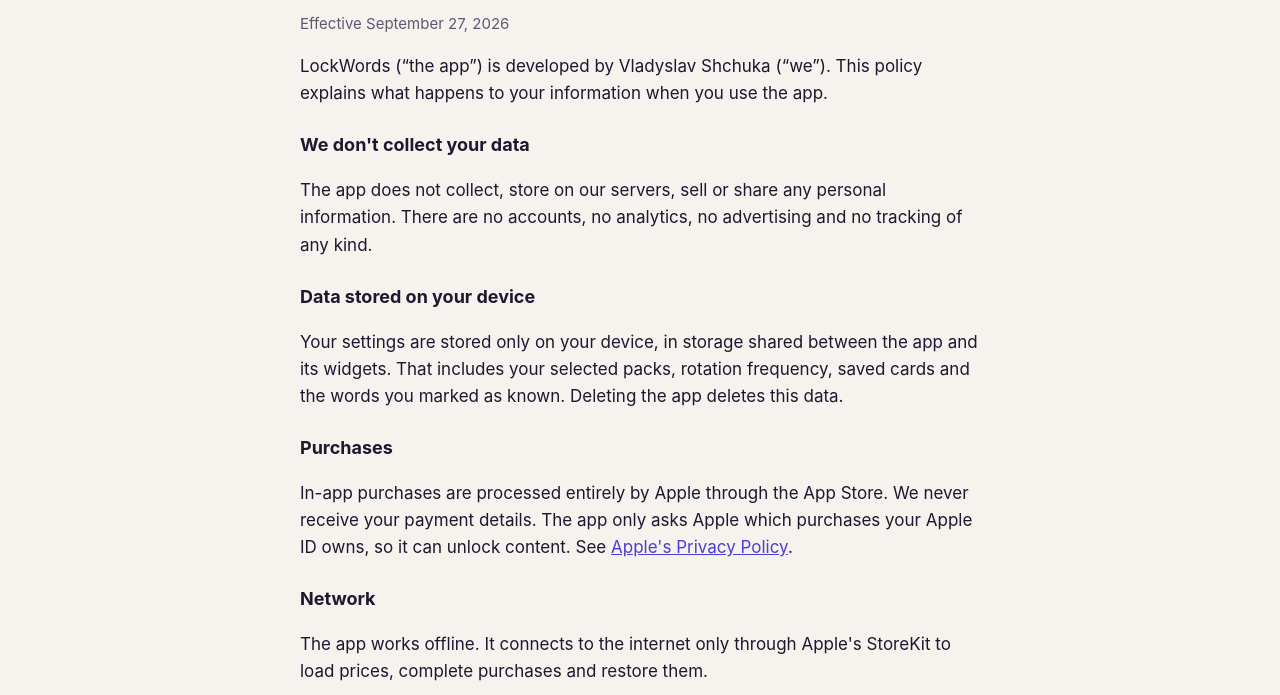
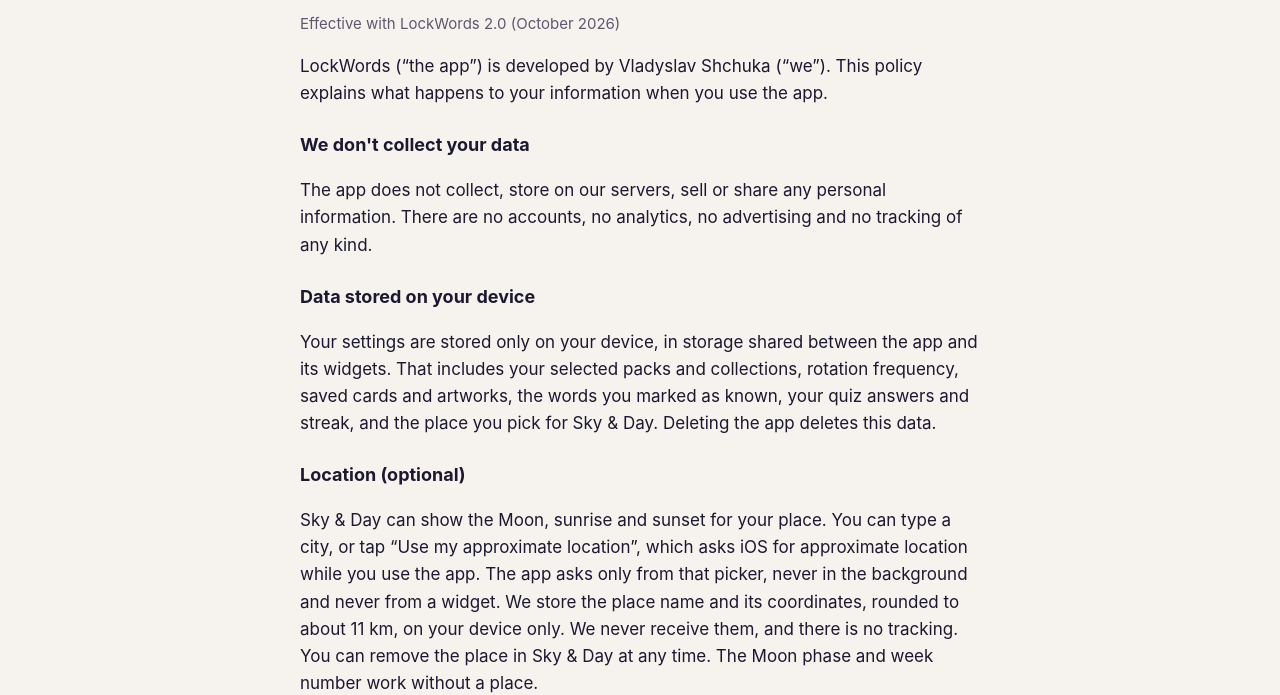
Before and after one commit to Xzot/lockwords, a plain HTML site: page privacy.html in a window 1280 px wide. Shown: the part 476-1171 px from the top of the page. Drawn offline with Linux system fonts and the light colour scheme.

Commit message:
Privacy policy: Sky & Day location (optional) and Apple Maps network note for LockWords 2.0

```diff
--- a/privacy.html
+++ b/privacy.html
@@ -5,20 +5,23 @@
 <nav><a href="index.html">Support</a><a href="privacy.html">Privacy Policy</a><a href="terms.html">Terms of Use</a></nav></header>
 <main>
 <h2>Privacy Policy</h2>
-<p class="muted">Effective September 27, 2026</p>
+<p class="muted">Effective with LockWords 2.0 (October 2026)</p>
 <p>LockWords (“the app”) is developed by Vladyslav Shchuka (“we”). This policy explains what happens to your information when you use the app.</p>
 
 <h3>We don't collect your data</h3>
 <p>The app does not collect, store on our servers, sell or share any personal information. There are no accounts, no analytics, no advertising and no tracking of any kind.</p>
 
 <h3>Data stored on your device</h3>
-<p>Your settings are stored only on your device, in storage shared between the app and its widgets. That includes your selected packs, rotation frequency, saved cards and the words you marked as known. Deleting the app deletes this data.</p>
+<p>Your settings are stored only on your device, in storage shared between the app and its widgets. That includes your selected packs and collections, rotation frequency, saved cards and artworks, the words you marked as known, your quiz answers and streak, and the place you pick for Sky &amp; Day. Deleting the app deletes this data.</p>
+
+<h3>Location (optional)</h3>
+<p>Sky &amp; Day can show the Moon, sunrise and sunset for your place. You can type a city, or tap “Use my approximate location”, which asks iOS for approximate location while you use the app. The app asks only from that picker, never in the background and never from a widget. We store the place name and its coordinates, rounded to about 11 km, on your device only. We never receive them, and there is no tracking. You can remove the place in Sky &amp; Day at any time. The Moon phase and week number work without a place.</p>
 
 <h3>Purchases</h3>
 <p>In-app purchases are processed entirely by Apple through the App Store. We never receive your payment details. The app only asks Apple which purchases your Apple ID owns, so it can unlock content. See <a href="https://www.apple.com/legal/privacy/">Apple's Privacy Policy</a>.</p>
 
 <h3>Network</h3>
-<p>The app works offline. It connects to the internet only through Apple's StoreKit to load prices, complete purchases and restore them.</p>
+<p>The app works offline. It connects to the internet in two cases. First, to load prices, complete purchases and restore them through Apple's StoreKit. Second, when you search for a city or use your approximate location in Sky &amp; Day: Apple Maps services receive the text you type or your approximate coordinates to return a place name. That exchange is between your device and Apple, under <a href="https://www.apple.com/legal/privacy/">Apple's Privacy Policy</a>; we get no copy. Artwork images and texts are inside the app. Opening a museum credit link opens your browser.</p>
 
 <h3>Children</h3>
 <p>The app is suitable for all ages and does not knowingly collect information from anyone, including children under 13.</p>
```
